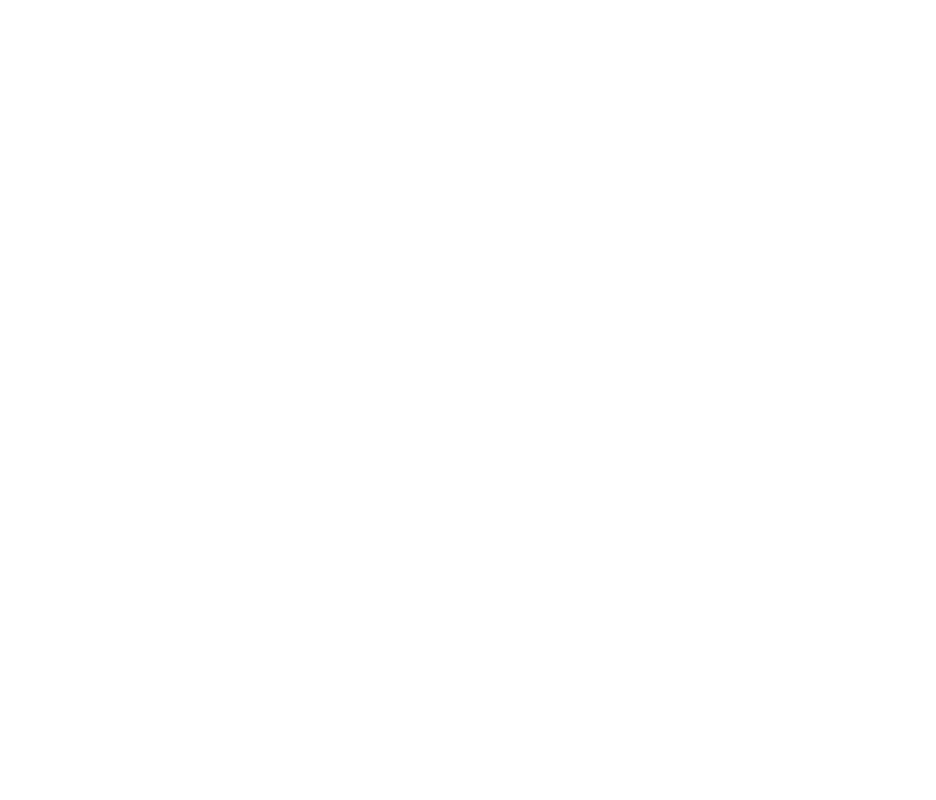
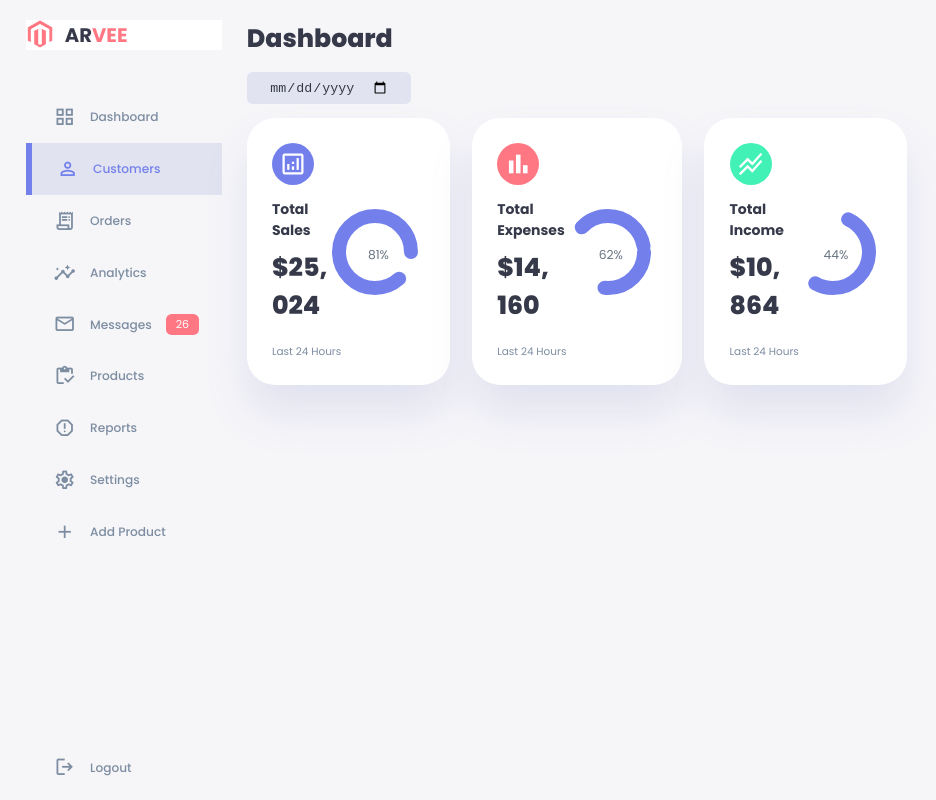
Before and after one commit to arveereed/Days-with-JavaScript, a plain HTML site: page Dashboard/index.html in a window 1280 px wide. Shown: the whole page, without its empty margins (0-936 px from the left). Drawn offline with nearby package versions, Linux system fonts and the light colour scheme.

Commit message:
sidebar, insights and add css

```diff
--- a/Dashboard/css/style.css
+++ b/Dashboard/css/style.css
@@ -0,0 +1,289 @@
+@import url('https://fonts.googleapis.com/css2?family=Poppins:ital,wght@0,100;0,200;0,300;0,400;0,500;0,600;0,700;0,800;0,900;1,100;1,200;1,300;1,400;1,500;1,600;1,700;1,800;1,900&display=swap');
+
+/* ---------------- ROOT VARIABLES --------------- */
+:root {
+  --color-primary: #7380eC;
+  --color-danger: #ff7782;
+  --color-success: #41f1b6;
+  --color-warning: #ffbb55;
+  --color-white: #fff;
+  --color-info-dark: #7d8da1;
+  --color-info-light: #dce1eb;
+  --color-dark: #363949;
+  --color-light: rgba(132, 139, 200, 0.18);
+  --color-primary-variant: #111e88;
+  --color-dark-variant: #677483;
+  --color-background: #f6f6f9;
+
+  --card-border-radius: 2rem;
+  --border-radius-1: 0.4rem;
+  --border-radius-2: 0.8rem;
+  --border-radius-3: 1.2rem;
+
+  --card-padding: 1.8rem;
+  --padding-1: 1.2rem;
+
+  --box-shadow: 0 2rem 3rem var(--color-light);
+}
+
+* {
+  margin: 0;
+  padding: 0;
+  outline: none;
+  appearance: none;
+  border: none;
+  text-decoration: none;
+  list-style: none;
+  box-sizing: border-box;
+}
+
+html { font-size: 14px; }
+
+body {
+  width: 100vw;
+  height: 100vh;
+  font-family: "Poppins", sans-serif;
+  font-size: 0.88rem;
+  background-color: var(--color-background);
+  user-select: none;
+  overflow-x: hidden;
+  color: var(--color-dark);
+}
+
+.container {
+  display: grid;
+  width: 96%;
+  margin: 0 auto;
+  gap: 1.8rem;
+  grid-template-columns: 14rem auto 23rem;
+}
+
+a { color: var(--color-dark); }
+
+img {
+  display: block;
+  width: 100%;
+}
+
+h1 {
+  font-weight: 800;
+  font-size: 1.8rem;
+}
+
+h2 { font-size: 1.4rem; }
+h3 { font-size: 0.87rem; }
+h4 { font-size: 0.8rem; }
+h5 { font-size: 0.77rem; }
+small { font-size: 0.75rem; }
+
+.profile-photo {
+  width: 2.8rem;
+  height: 2.8rem;
+  border-radius: 50%;
+  overflow: hidden;
+}
+
+.text-muted { color: var(--color-info-dark); }
+p { color: var(--color-dark-variant); }
+b { color: var(--color-dark); }
+.primary { color: var(--color-primary); }
+.danger { color: var(--color-danger); }
+.success { color: var(--color-success); }
+.warning { color: var(--color-warning); }
+
+aside { height: 100vh; }
+
+aside .top {
+  background-color: white;
+  display: flex;
+  align-items: center;
+  justify-content: space-between;
+  margin-top: 1.4rem;
+}
+
+aside .logo {
+  display: flex;
+  gap: 0.8rem;
+}
+
+aside .logo img {
+  width: 2rem;
+  height: 2rem;
+}
+
+aside .close { display: none; }
+
+/* ======================= SIDEBAR ======================= */
+aside .sidebar {
+  display: flex;
+  flex-direction: column;
+  height: 86vh;
+  position: relative;
+  top: 3rem;
+}
+
+aside h3 {
+  font-weight: 500;
+}
+
+aside .sidebar a {
+  display: flex;
+  color: var(--color-info-dark);
+  margin-left: 2rem;
+  gap: 1rem;
+  align-items: center;
+  position: relative;
+  height: 3.7rem;
+  transition: all 300ms ease;
+}
+
+aside .sidebar a span {
+  font-size: 1.6rem;
+  transition: all 300ms ease;
+}
+
+aside .sidebar a:last-child {
+  position: absolute;
+  bottom: calc(2rem - 3rem);
+  width: 100%;
+}
+
+aside .sidebar a.active {
+  background-color: var(--color-light);
+  color: var(--color-primary);
+  margin-left: 0;
+}
+
+aside .sidebar a.active::before {
+  content: '';
+  width: 6px;
+  height: 100%;
+  background-color: var(--color-primary);
+}
+
+aside .sidebar a.active span {
+  color: var(--color-primary);
+  margin-left: calc(1rem - 3px);
+}
+
+aside .sidebar a:hover { color: var(--color-primary); }
+
+aside .sidebar a:hover span {
+  margin-left: 1rem;
+}
+
+aside .sidebar .message-count {
+  background-color: var(--color-danger);
+  color: var(--color-white);
+  padding: 2px 10px;
+  font-size: 11px;
+  border-radius: var(--border-radius-1);
+}
+
+/* ======================= MAIN ======================= */
+main { margin-top: 1.4rem; }
+
+main .date {
+  display: inline-block;
+  background-color: var(--color-light);
+  border-radius: var(--border-radius-1);
+  margin-top: 1rem;
+  padding: 0.5rem 1.6rem;
+}
+
+main .date input[type="date"] {
+  background-color: transparent;
+  color: var(--color-dark);
+}
+
+main .insights {
+  display: grid;
+  grid-template-columns: repeat(3, 1fr);
+  gap: 1.6rem;
+}
+
+main .insights > div {
+  background-color: var(--color-white);
+  padding: var(--card-padding);
+  border-radius: var(--card-border-radius);
+  margin-top: 1rem;
+  box-shadow: var(--box-shadow);
+  transition: all 300ms ease;
+}
+
+main .insights > div:hover { box-shadow: none; }
+
+main .insights > div span {
+  background-color: var(--color-primary);
+  padding: 0.5rem;
+  border-radius: 50%;
+  color: var(--color-white);
+  font-size: 2rem;
+}
+
+main .insights > div.expenses span { background-color: var(--color-danger); }
+main .insights > div.income span { background-color: var(--color-success); }
+
+main .insights > div .middle {
+  display: flex;
+  align-items: center;
+  justify-content: space-between;
+}
+
+main .insights h3 {
+  margin: 1rem 0 0.6rem;
+  font-size: 1rem;
+}
+
+main .insights .progress {
+  position: relative;
+  width: 92px;
+  height: 92px;
+  border-radius: 50%;
+}
+
+main .insights svg {
+  width: 7rem;
+  height: 7rem;
+}
+
+main .insights svg circle {
+  fill: none;
+  stroke: var(--color-primary);
+  stroke-width: 14;
+  stroke-linecap: round;
+  transform: translate(5px, 5px);
+  stroke-dasharray: 110;
+  stroke-dashoffset: 92;
+}
+
+main .insights .sales svg circle {
+  stroke-dashoffset: -30;
+  stroke-dasharray: 200;
+}
+
+main .insights .expenses svg circle {
+  stroke-dashoffset: 20;
+  stroke-dasharray: 80;
+}
+
+main .insights .income svg circle {
+  stroke-dashoffset: 35;
+  stroke-dasharray: 110;
+}
+
+main .insights .progress .number {
+  position: absolute;
+  top: 0;
+  left: 0;
+  height: 100%;
+  width: 100%;
+  display: flex;
+  justify-content: center;
+  align-items: center;
+}
+
+main .insights small {
+  margin-top: 1.3rem;
+  display: block;
+}
--- a/Dashboard/index.html
+++ b/Dashboard/index.html
@@ -3,10 +3,143 @@
 <head>
   <meta charset="UTF-8">
   <meta name="viewport" content="width=device-width, initial-scale=1.0">
+  <!-- MATERIAL ICON -->
+  <link href="https://fonts.googleapis.com/css2?family=Material+Symbols+Outlined" rel="stylesheet" />
+  <!-- Stylesheet -->
   <link rel="stylesheet" href="css/style.css">
   <title>Dashboard</title>
 </head>
 <body>
+  <div class="container">
+    <aside>
+      <div class="top">
+        <div class="logo">
+          <img src="images/logo.png" alt="">
+          <h2>AR<span class="danger">VEE</span></h2>
+        </div>
+        <div class="close" id="close-btn">
+          <span class="material-symbols-outlined">close</span>
+        </div>
+      </div>
+
+      <div class="sidebar">
+        <a href="#">
+          <span class="material-symbols-outlined">grid_view</span>
+          <h3>Dashboard</h3>
+        </a>
+        <a href="#" class="active">
+          <span class="material-symbols-outlined">person_outline</span>
+          <h3>Customers</h3>
+        </a>
+        <a href="#">
+          <span class="material-symbols-outlined">receipt_long</span>
+          <h3>Orders</h3>
+        </a>
+        <a href="#">
+          <span class="material-symbols-outlined">insights</span>
+          <h3>Analytics</h3>
+        </a>
+        <a href="#">
+          <span class="material-symbols-outlined">mail_outline</span>
+          <h3>Messages</h3>
+          <span class="message-count">26</span>
+        </a>
+        <a href="#">
+          <span class="material-symbols-outlined">inventory</span>
+          <h3>Products</h3>
+        </a>
+        <a href="#">
+          <span class="material-symbols-outlined">report_gmailerrorred</span>
+          <h3>Reports</h3>
+        </a>
+        <a href="#">
+          <span class="material-symbols-outlined">settings</span>
+          <h3>Settings</h3>
+        </a>
+        <a href="#">
+          <span class="material-symbols-outlined">add</span>
+          <h3>Add Product</h3>
+        </a>
+        <a href="#" class="logout-container">
+          <span class="material-symbols-outlined">logout</span>
+          <h3>Logout</h3>
+        </a>
+      </div>
+    </aside>
+    <!-- ---------------------- END OF ASIDE ---------------------- -->
+    <main>
+      <h1>Dashboard</h1>
+
+      <div class="date">
+        <input type="date">
+      </div>
+
+      <div class="insights">
+        <div class="sales">
+          <span class="material-symbols-outlined">analytics</span>
+          <div class="middle">
+            <div class="left">
+              <h3>Total Sales</h3>
+              <h1>$25, 024</h1>
+            </div>
+            <div class="progress">
+              <svg>
+                <circle cx="38" cy="38" r="36"></circle>
+              </svg>
+              <div class="number">
+                <p>81%</p>
+              </div>
+            </div>
+          </div>
+          <small class="text-muted">Last 24 Hours</small>
+        </div>
+        <!-- ------------- END OF SALES -------------- -->
+        <div class="expenses">
+          <span class="material-symbols-outlined">bar_chart</span>
+          <div class="middle">
+            <div class="left">
+              <h3>Total Expenses</h3>
+              <h1>$14, 160</h1>
+            </div>
+            <div class="progress">
+              <svg>
+                <circle cx="38" cy="38" r="36"></circle>
+              </svg>
+              <div class="number">
+                <p>62%</p>
+              </div>
+            </div>
+          </div>
+          <small class="text-muted">Last 24 Hours</small>
+        </div>
+        <!-- ------------- END OF EXPENSES -------------- -->
+        <div class="income">
+          <span class="material-symbols-outlined">stacked_line_chart</span>
+          <div class="middle">
+            <div class="left">
+              <h3>Total Income</h3>
+              <h1>$10, 864</h1>
+            </div>
+            <div class="progress">
+              <svg>
+                <circle cx="38" cy="38" r="36"></circle>
+              </svg>
+              <div class="number">
+                <p>44%</p>
+              </div>
+            </div>
+          </div>
+          <small class="text-muted">Last 24 Hours</small>
+        </div>
+        <!-- ------------- END OF INCOME -------------- -->
+      </div>
+       <!-- ------------------- END OF INSIGHTS ------------------ -->
+
+       <div class="recent-order">
+
+       </div>
+    </main>
+  </div>
 
   <script src="js/app.js"></script>
 </body>
```
